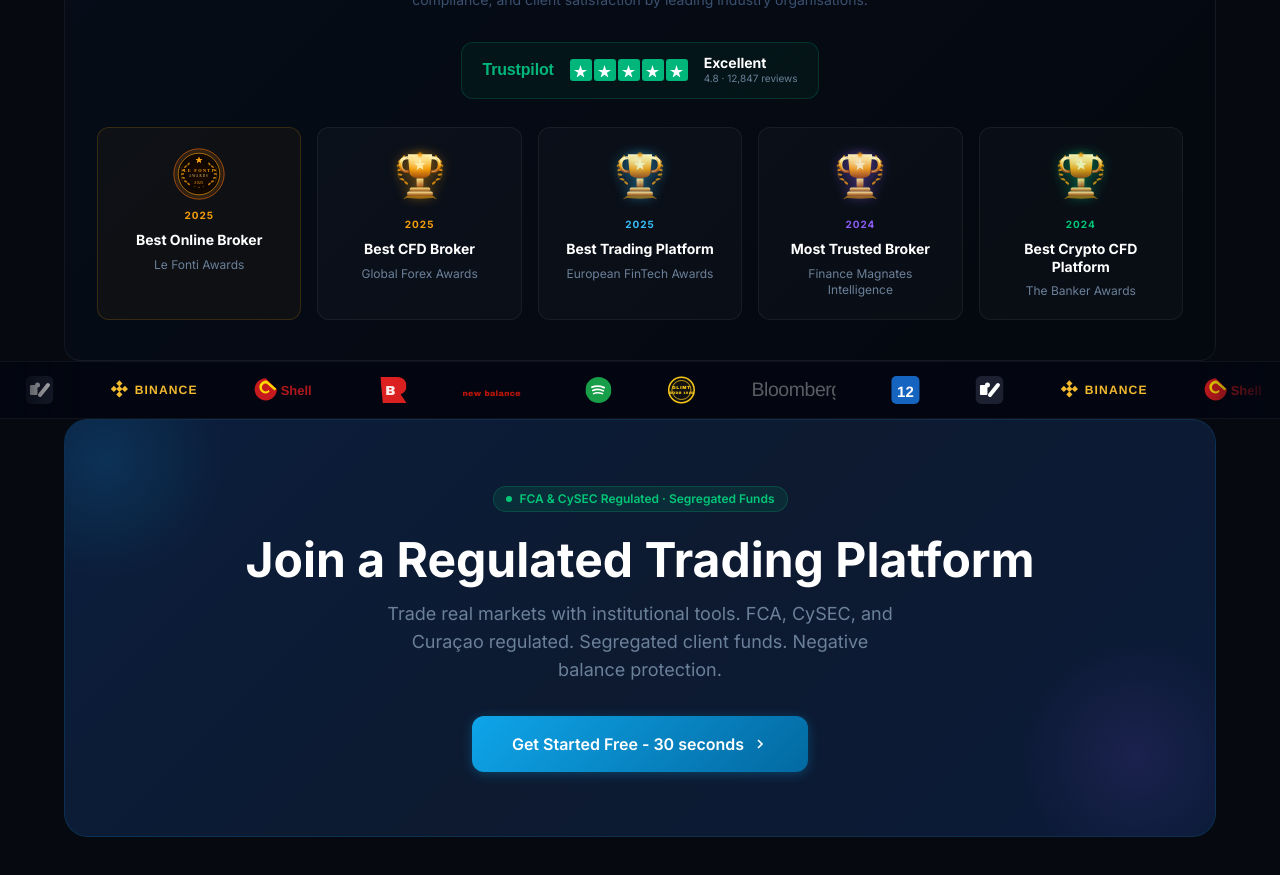
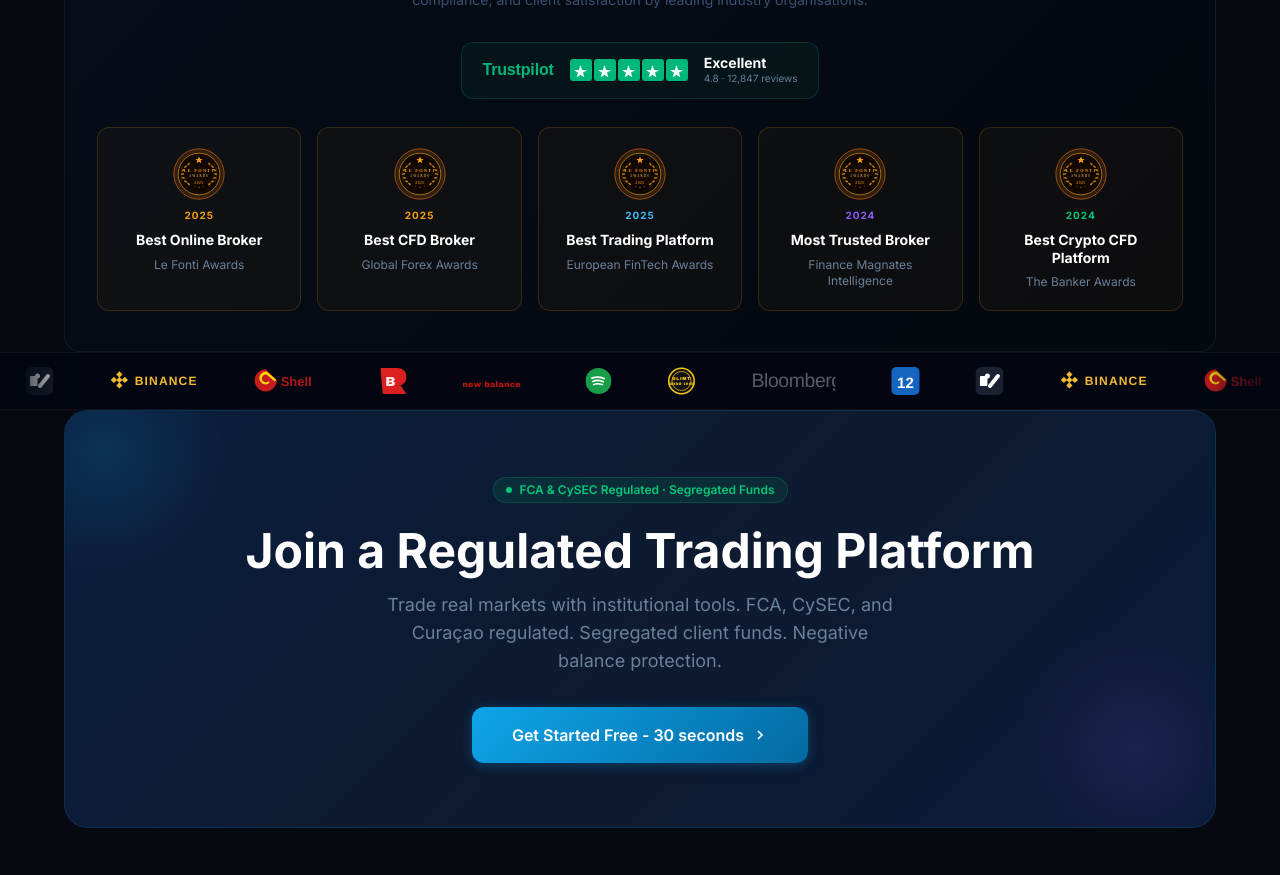
Before and after one commit to edinjo07/trading-platform, a React (Vite) app in the folder client/: page / in a window 1280 px wide. Shown: the part 7060-7935 px from the top of the page. Built offline with nearby package versions, Linux system fonts and the light colour scheme; no server answers.

Commit message:
Update trading platform

```diff
--- a/client/src/pages/LandingPage.tsx
+++ b/client/src/pages/LandingPage.tsx
@@ -1495,11 +1495,8 @@
                 { year: '2024', award: 'Best Crypto CFD Platform',body: 'The Banker Awards',               accent: '#00c878' },
               ].map(a => (
                 <div key={a.award} className="rounded-xl p-5 text-center flex flex-col items-center gap-2"
-                     style={{ background: 'rgba(255,255,255,0.025)', border: `1px solid rgba(255,255,255,0.06)` }}>
-                  <div className="relative">
-                    <img src="/award-trophy.svg" alt="Award Trophy" style={{ width: 52, height: 61, filter: `drop-shadow(0 0 6px ${a.accent}66)` }} />
-                    <div className="absolute inset-0 rounded-full pointer-events-none" style={{ background: `radial-gradient(circle at 50% 40%, ${a.accent}22, transparent 70%)` }} />
-                  </div>
+                     style={{ background: 'rgba(245,158,11,0.04)', border: '1px solid rgba(245,158,11,0.18)' }}>
+                  <img src="/le-fonti-awards-gold.svg" alt="Le Fonti Awards" style={{ width: 52, height: 52 }} />
                   <div className="text-[10px] font-bold uppercase tracking-widest" style={{ color: a.accent }}>{a.year}</div>
                   <div className="text-sm font-bold text-white leading-tight">{a.award}</div>
                   <div className="text-xs" style={{ color: '#6b8099' }}>{a.body}</div>
```
